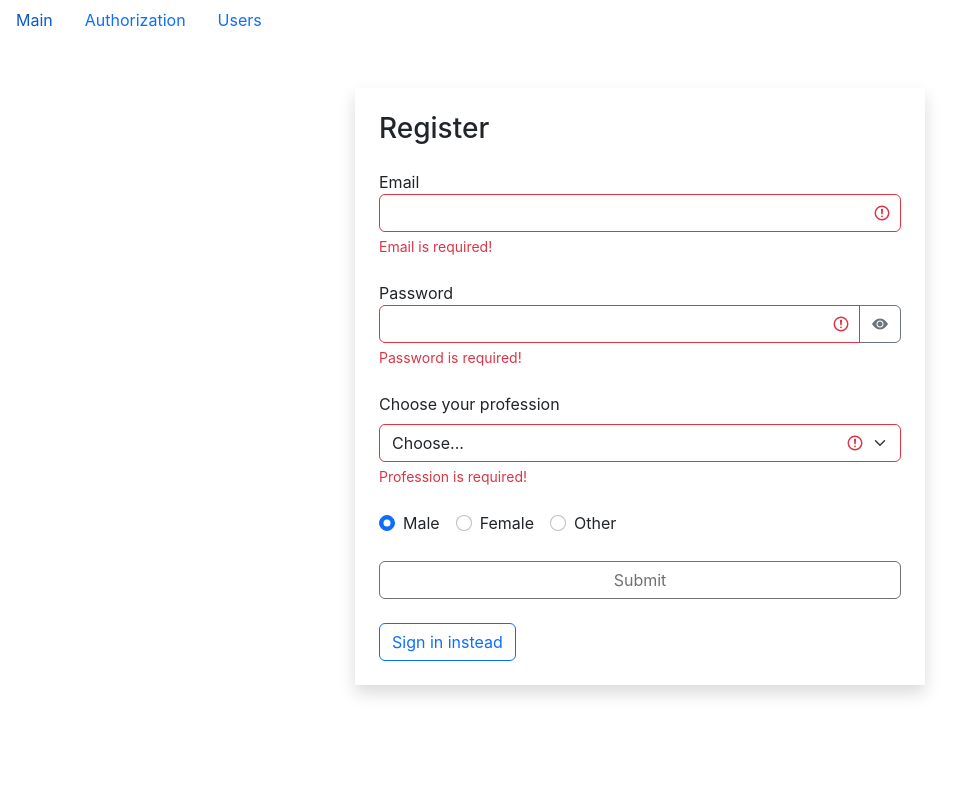
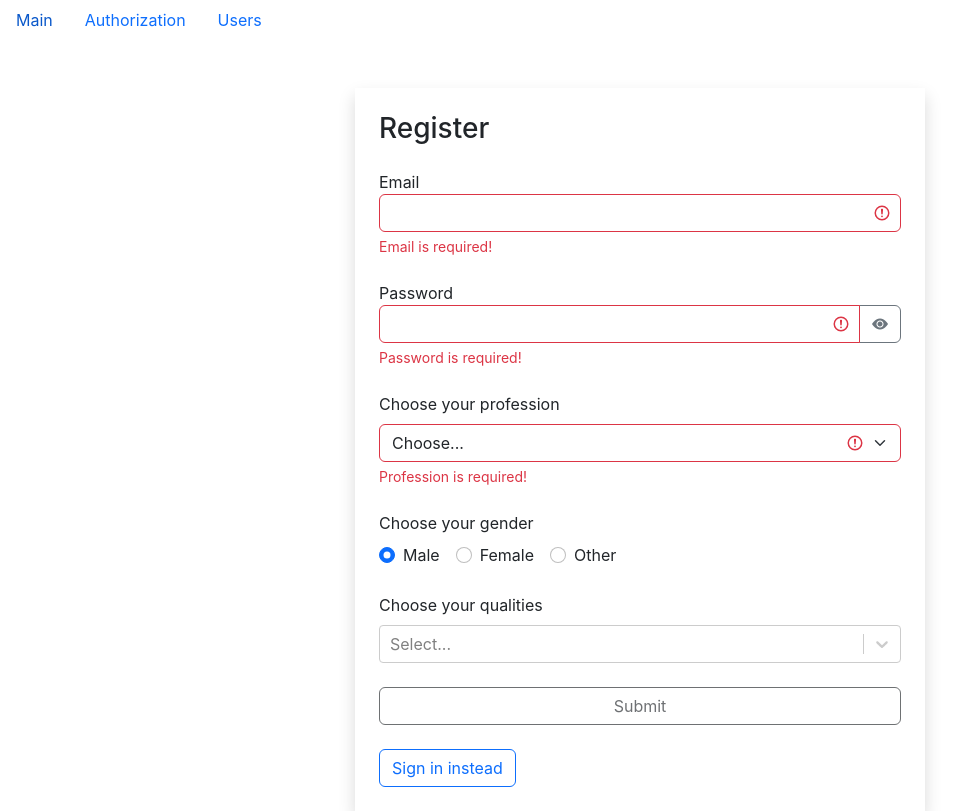
Before and after one commit to OGTutor/quick-meet, a React (Create React App) app: page /authorization/1/register in a window 1280 px wide. Shown: the whole page, without its empty margins (0-975 px from the left). Built offline with nearby package versions, Linux system fonts and the light colour scheme.

Commit message:
Added the ability to add user qualities during registration

```diff
--- a/package.json
+++ b/package.json
@@ -13,6 +13,7 @@
         "react-dom": "^18.2.0",
         "react-router-dom": "^6.4.1",
         "react-scripts": "5.0.1",
+        "react-select": "^5.4.0",
         "web-vitals": "^2.1.4"
     },
     "scripts": {
--- /dev/null
+++ b/src/app/api/fake.api/qualities.api.js
@@ -0,0 +1,41 @@
+const qualities = {
+    tedious: {
+        _id: "67rdca3eeb7f6fgeed471198",
+        name: "Tedious",
+        color: "primary"
+    },
+    strange: {
+        _id: "67rdca3eeb7f6fgeed471100",
+        name: "Strange",
+        color: "secondary"
+    },
+    buller: {
+        _id: "67rdca3eeb7f6fgeed4711012",
+        name: "Troll",
+        color: "success"
+    },
+    alcoholic: {
+        _id: "67rdca3eeb7f6fgeed471101",
+        name: "Alcoholic",
+        color: "danger"
+    },
+    handsome: {
+        _id: "67rdca3eeb7f6fgeed471102",
+        name: "Pretty",
+        color: "info"
+    },
+    uncertain: {
+        _id: "67rdca3eeb7f6fgeed471103",
+        name: "Uncertain",
+        color: "dark"
+    }
+};
+
+const fetchAll = () =>
+    new Promise((resolve) => {
+        window.setTimeout(function () {
+            resolve(qualities);
+        }, 2000);
+    });
+
+export default { fetchAll };
--- a/src/app/api/index.js
+++ b/src/app/api/index.js
@@ -1,8 +1,10 @@
 import users from "./fake.api/user.api";
 import professions from "./fake.api/professions.api";
+import qualities from "./fake.api/qualities.api";
 
 const API = {
     users,
-    professions
+    professions,
+    qualities
 };
 export default API;
--- /dev/null
+++ b/src/app/components/common/form/multiSelectField.jsx
@@ -0,0 +1,41 @@
+import React from "react";
+import Select from "react-select";
+import PropTypes from "prop-types";
+
+const MultiSelectField = ({ options, onChange, name, label }) => {
+    const optionsArray =
+        !Array.isArray(options) && typeof options === "object"
+            ? Object.keys(options).map((optionName) => ({
+                  label: options[optionName].name,
+                  value: options[optionName]._id
+              }))
+            : options;
+
+    const handleChange = (value) => {
+        onChange({ name: name, value: value });
+    };
+
+    return (
+        <div className="mb-4">
+            <label className="form-label">{label}</label>
+            <Select
+                isMulti
+                closeMenuOnSelect={false}
+                options={optionsArray}
+                className="basic-multi-select"
+                classNamePrefix="select"
+                onChange={handleChange}
+                name={name}
+            />
+        </div>
+    );
+};
+
+MultiSelectField.propTypes = {
+    options: PropTypes.oneOfType([PropTypes.object, PropTypes.array]),
+    onChange: PropTypes.func,
+    name: PropTypes.string,
+    label: PropTypes.string
+};
+
+export default MultiSelectField;
--- a/src/app/components/common/form/radioField.jsx
+++ b/src/app/components/common/form/radioField.jsx
@@ -2,9 +2,14 @@ import React from "react";
 import PropTypes from "prop-types";
 
 const RadioField = ({ options, name, onChange, value, label }) => {
+    const handleChange = ({ target }) => {
+        onChange({ name: [target.name], value: target.value });
+    };
+
     return (
         <div className="mb-4">
             <label className="form-label">{label}</label>
+            <div>
                 {options.map((option) => (
                     <div
                         key={option.name + "_" + option.value}
@@ -17,7 +22,7 @@ const RadioField = ({ options, name, onChange, value, label }) => {
                             id={option.name + "_" + option.value}
                             checked={option.value === value}
                             value={option.value}
-                        onChange={onChange}
+                            onChange={handleChange}
                         />
                         <label
                             className="form-check-label"
@@ -27,6 +32,7 @@ const RadioField = ({ options, name, onChange, value, label }) => {
                         </label>
                     </div>
                 ))}
+            </div>
         </div>
     );
 };
--- a/src/app/components/common/form/selectField.jsx
+++ b/src/app/components/common/form/selectField.jsx
@@ -9,6 +9,10 @@ const SelectField = ({
     options,
     error
 }) => {
+    const handleChange = ({ target }) => {
+        onChange({ name: [target.name], value: target.value });
+    };
+
     const getInputClasses = () => {
         return "form-select" + (error ? " is-invalid" : "");
     };
@@ -20,7 +24,7 @@ const SelectField = ({
                   value: options[optionName]._id
               }))
             : options;
-    console.log(optionsArray);
+
     return (
         <div className="mb-4">
             <label htmlFor="validationCustom04" className="form-label">
@@ -31,7 +35,7 @@ const SelectField = ({
                 id="validationCustom04"
                 name="profession"
                 value={value}
-                onChange={onChange}
+                onChange={handleChange}
             >
                 <option disabled value="">
                     {defaultOption}
--- a/src/app/components/common/form/textField.jsx
+++ b/src/app/components/common/form/textField.jsx
@@ -3,6 +3,10 @@ import PropTypes from "prop-types";
 
 const TextField = ({ label, type, name, value, onChange, error }) => {
     const [showPassword, setShowPassword] = useState(false);
+
+    const handleChange = ({ target }) => {
+        onChange({ name: [target.name], value: target.value });
+    };
 
     const getInputClasses = () => {
         return "form-control" + (error ? " is-invalid" : "");
@@ -20,7 +24,7 @@ const TextField = ({ label, type, name, value, onChange, error }) => {
                     id={name}
                     name={name}
                     value={value}
-                    onChange={onChange}
+                    onChange={handleChange}
                     className={getInputClasses()}
                 />
                 {type === "password" && (
--- a/src/app/components/ui/registerForm.jsx
+++ b/src/app/components/ui/registerForm.jsx
@@ -5,30 +5,35 @@ import { validator } from "../../utils/validator";
 import TextField from "../common/form/textField";
 import SelectField from "../common/form/selectField";
 import RadioField from "../common/form/radioField";
+import MultiSelectField from "../common/form/multiSelectField";
 import api from "../../api";
 
 const RegisterForm = () => {
     const navigate = useNavigate();
     const [professions, setProfession] = useState();
+    const [qualities, setQualities] = useState({});
     const [data, setData] = useState({
         email: "",
         password: "",
         profession: "",
-        sex: "male"
+        sex: "male",
+        qualities: []
     });
     const [errors, setErrors] = useState({});
 
     useEffect(() => {
         api.professions.fetchAll().then((data) => setProfession(data));
+        api.qualities.fetchAll().then((data) => setQualities(data));
     }, []);
 
-    console.log(data);
+    // console.log(data);
 
     const handleBackToLogin = () => {
         navigate("/authorization/login");
     };
 
-    const handleChange = ({ target }) => {
+    const handleChange = (target) => {
+        console.log(target);
         setData((prevState) => ({
             ...prevState,
             [target.name]: target.value
@@ -115,6 +120,13 @@ const RegisterForm = () => {
                                 value={data.sex}
                                 name="sex"
                                 onChange={handleChange}
+                                label="Choose your gender"
+                            />
+                            <MultiSelectField
+                                options={qualities}
+                                onChange={handleChange}
+                                name="qualities"
+                                label="Choose your qualities"
                             />
                             <button
                                 type="submit"
```
Also changed, not shown: 1 other file (tests, documents, lock files or other folders). Lines whose indentation alone changed are shown as unchanged.
